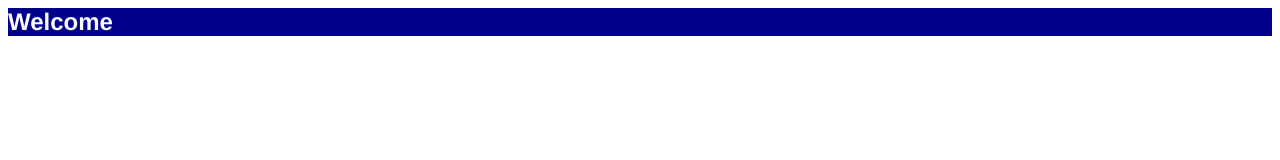
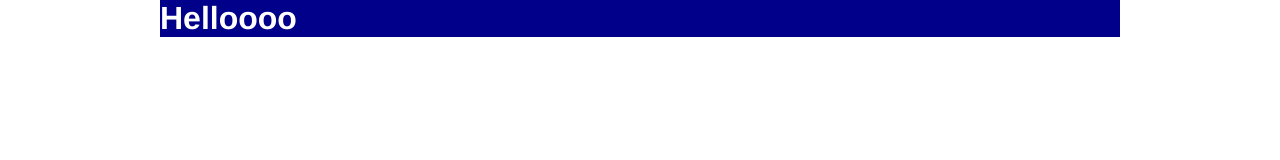
Before and after one commit to apmoroney/apmoroney.github.io, a plain HTML site: page index.html in a window 1280 px wide. Drawn offline with Linux system fonts and the light colour scheme.

Commit message:
Update index.html

```diff
--- a/index.html
+++ b/index.html
@@ -2,16 +2,32 @@
 	<head>
 		<title>Welcome</title>
 		<style>
+			body {
+				text-align: center;
+				margin: 0;
+				padding-top: 0px;
+				padding: 0;
+				float: none;
+				max-width: 960px;
+				text-align: left;
+				borderL 0px;
+				padding: 0;
+				margin: auto;
+			}
 			h1 {
 				color: white;
 				background-color: darkblue;
-				font-size: 24px;
+				font-size: 32px;
 				font-family: Helvetica, Arial, "sans-serif";
+				width: 960px;
+				align-content: left;
 			}
 
 		</style>
 	</head>
 	<body>
-		<h1>Welcome</h1>
+		<div>
+			<h1>Helloooo</h1>
+		</div>
 	</body>
 </html>
```
